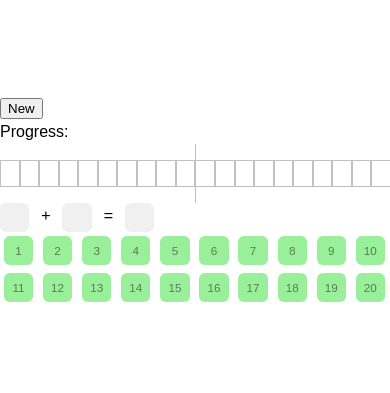
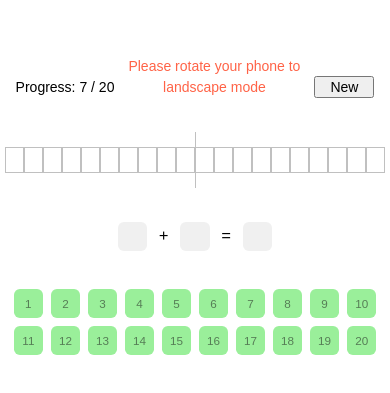
Before and after one commit to ZYinMD/preschool-math, a Svelte app: page / in a window 390 px wide. Shown: the part 221-614 px from the top of the page. Built offline with nearby package versions, Linux system fonts and the light colour scheme.

Commit message:
mvp of gameboard layout and responsive design

```diff
--- a/src/GameBoard/AnswerBar/AnswerBar.svelte
+++ b/src/GameBoard/AnswerBar/AnswerBar.svelte
@@ -16,6 +16,7 @@
     display: flex;
     align-items: center;
     gap: var(--number-square-font-size);
+    margin-bottom: clamp(5px, 4vh, 50px);
   }
   .operator {
     font-size: calc(var(--number-square-font-size) * 1.4);
--- a/src/GameBoard/GameBoard.svelte
+++ b/src/GameBoard/GameBoard.svelte
@@ -2,7 +2,7 @@
   import { restartGame, s } from "../states/states.svelte";
   import AnswerBar from "./AnswerBar/AnswerBar.svelte";
   import KeyPad from "./KayPad/KeyPad.svelte";
-  import Progress from "./Progress/Progress.svelte";
+  import Header from "./Header/Header.svelte";
   import TilesBar from "./TilesBar/TilesBar.svelte";
   $effect(() => {
     restartGame();
@@ -11,12 +11,19 @@
 
 <!-- @component the game view -->
 <div class="component">
-  <button onclick={() => (s.view = "settings")}>New</button>
-  <Progress />
+  <Header />
   <TilesBar />
   <AnswerBar />
   <KeyPad />
 </div>
 
 <style>
+  .component {
+    width: 92vw;
+    height: 100vh;
+    display: flex;
+    flex-direction: column;
+    align-items: center;
+    justify-content: center;
+  }
 </style>
--- /dev/null
+++ b/src/GameBoard/Header/Header.svelte
@@ -0,0 +1,47 @@
+<script lang="ts">
+  import { s } from "../../states/states.svelte";
+</script>
+
+<!-- @component the top bar that shows things like "7 / 20", "New", etc -->
+<div class="component">
+  <div class="progress">Progress: 7 / 20</div>
+  <div class="message">Please rotate your phone to landscape mode</div>
+  <button class="new" onclick={() => (s.view = "settings")}>New</button>
+</div>
+
+<style>
+  .component {
+    min-height: min-content;
+    display: grid;
+    grid:
+      "progress message new" auto
+      /
+      auto 1fr auto;
+    align-items: end;
+    width: 100%;
+    padding-top: 5px;
+    margin-top: clamp(5px, 4vh, 50px);
+    margin-bottom: clamp(5px, 4vh, 50px);
+  }
+  .progress {
+    grid-area: progress;
+    font-size: clamp(14px, 2vw, 24px);
+  }
+  .message {
+    grid-area: message;
+    text-align: center;
+    color: tomato;
+    font-size: clamp(14px, 2vw, 24px);
+  }
+  @media (width > 500px) {
+    .message {
+      display: none;
+    }
+  }
+  button {
+    font-size: clamp(14px, 2vw, 24px);
+    padding-left: 1em;
+    padding-right: 1em;
+    grid-area: new;
+  }
+</style>
--- a/src/GameBoard/KayPad/KeyPad.svelte
+++ b/src/GameBoard/KayPad/KeyPad.svelte
@@ -10,8 +10,9 @@
 
 <style>
   .container {
-    grid-area: answer-buttons;
+    align-content: start;
     display: grid;
     grid-template-columns: repeat(10, 1fr);
+    margin-bottom: clamp(5px, 3vh, 50px);
   }
 </style>
--- a/src/GameBoard/Progress/Progress.svelte
+++ /dev/null
@@ -1,8 +0,0 @@
-<script lang="ts">
-</script>
-
-<!-- @component the bar show things like "7 / 20" -->
-<div class="component">Progress:</div>
-
-<style>
-</style>
--- a/src/GameBoard/TilesBar/TilesBar.svelte
+++ b/src/GameBoard/TilesBar/TilesBar.svelte
@@ -25,6 +25,7 @@
       /
       auto;
     place-items: center;
+    margin-bottom: clamp(5px, 4vh, 50px);
   }
   .tiles {
     grid-area: only;
--- a/src/app.css
+++ b/src/app.css
@@ -5,7 +5,7 @@
   --number-square-size: 7.5vw;
   --number-square-border-radius: 20%;
   --number-square-font-size: 3vw;
-  --tiles-bar-width: min(90vw, 500px);
+  --tiles-bar-width: min(87vw, 500px);
 }
 
 a {
@@ -15,10 +15,10 @@ a {
 
 body {
   margin: 0;
+  overflow: hidden;
   display: flex;
-  place-items: center;
-  min-height: 100vh;
-  background-color: light-dark(white, #333);
+  justify-content: center;
+  align-items: center;
 }
 
 button {
```
